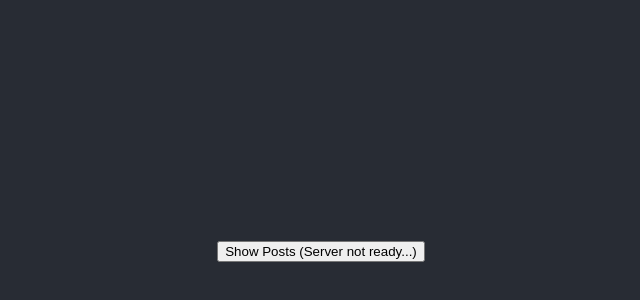
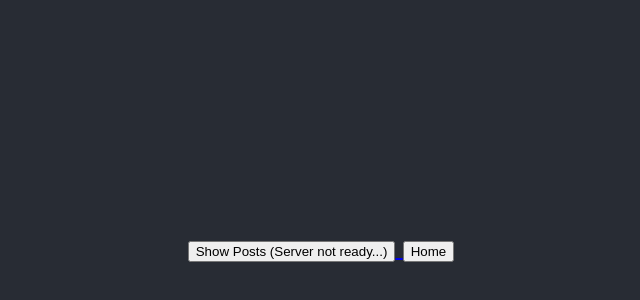
Before and after one commit to tyrelkostyk/CMPT353, a React (Create React App) app in the folder a4/frontend/: page /addPosts in a window 1280 px wide. Shown: the part 154-454 px from the top of the page, without its empty margins (319-959 px from the left). Built offline with nearby package versions, Linux system fonts and the light colour scheme.

Commit message:
got the show posts page working I believe

```diff
--- a/a4/frontend/src/App.js
+++ b/a4/frontend/src/App.js
@@ -43,6 +43,7 @@ function App() {
 {/*
 	        <Link to="/addPosts">  <button> Add Posts </button>   </Link>
 */}
+			<Link to="/">  <button> Home </button> </Link>
 			</Router>
 			</div>
 		</header>
--- a/a4/frontend/src/ShowPosts.js
+++ b/a4/frontend/src/ShowPosts.js
@@ -4,11 +4,11 @@ import React, { Component } from 'react';
 import { useState } from 'react';
 
 
-function ShowPosts(get) {
+function ShowPosts({get}) {
 	return (
 		<>
         {get.map(post => (
-            <div className="container">
+            <div className="container" key={post.id}>
                 <h3> {post.id} </h3>
                 <h3> {post.text} </h3>
                 <h3> {post.time} </h3>
```
